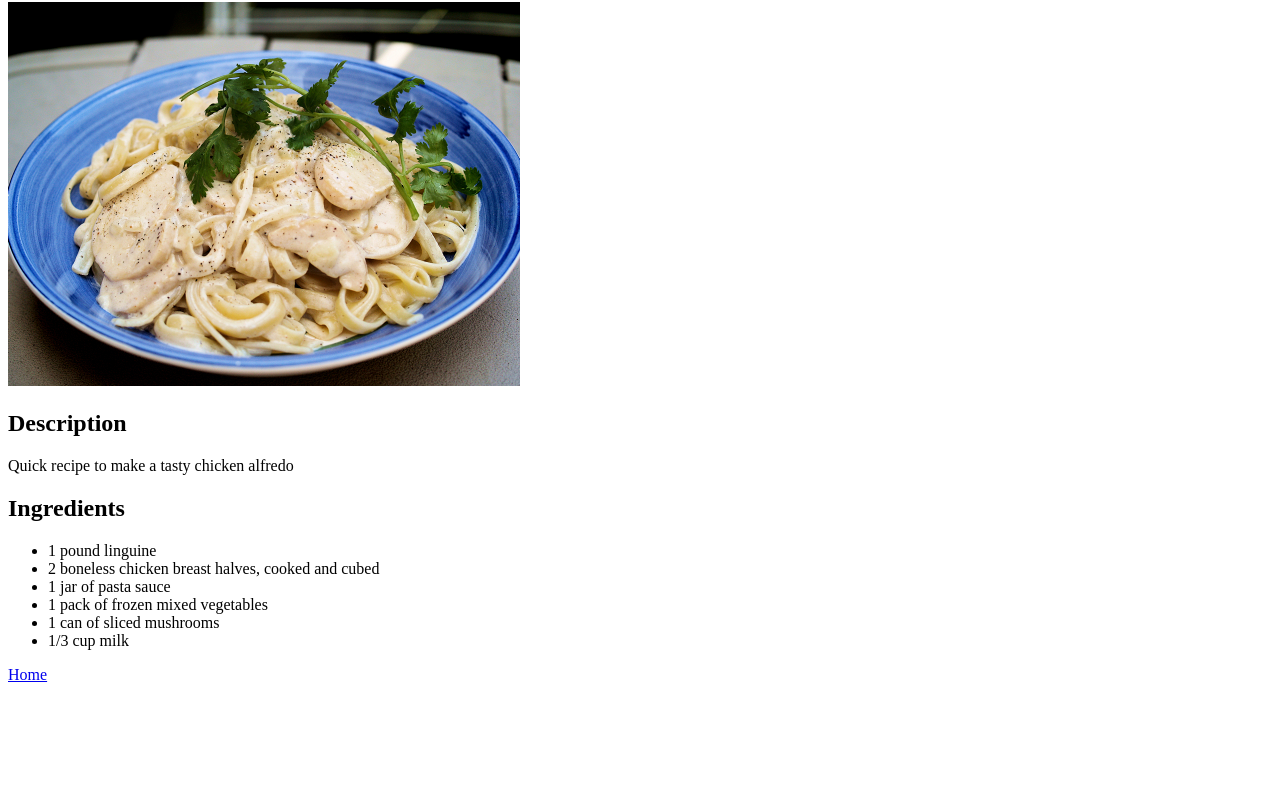
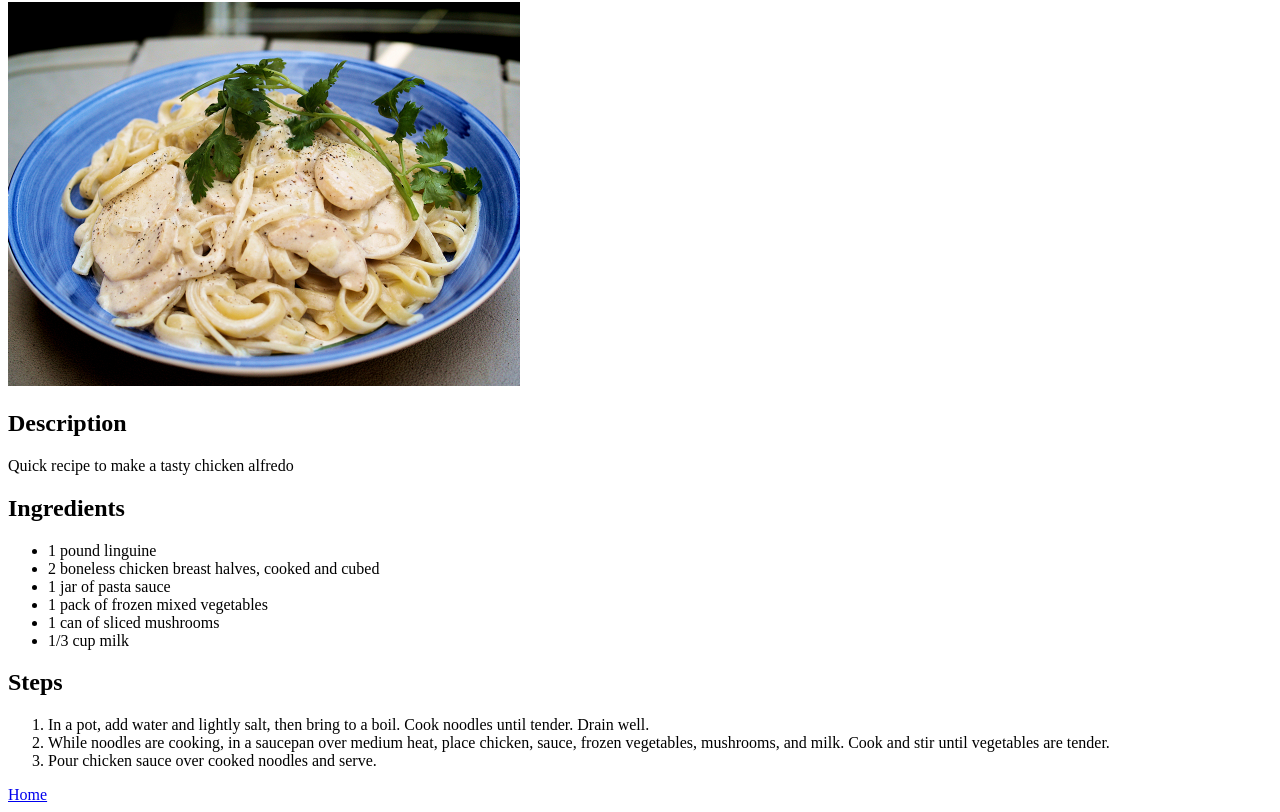
Before and after one commit to LucaX877/odin-recipes, a plain HTML site: page recipes/chicken-alfredo.html in a window 1280 px wide. Shown: the part 78-890 px from the top of the page. Before the commit the page ends 800 px from the top, so only its background shows below. Drawn offline with Linux system fonts and the light colour scheme.

Commit message:
Add chicken alfredo steps

```diff
--- a/recipes/chicken-alfredo.html
+++ b/recipes/chicken-alfredo.html
@@ -18,6 +18,12 @@
             <li>1 can of sliced mushrooms</li>
             <li>1/3 cup milk</li>
         </ul>
+        <h2>Steps</h2>
+        <ol>
+            <li>In a pot, add water and lightly salt, then bring to a boil. Cook noodles until tender. Drain well.</li>
+            <li>While noodles are cooking, in a saucepan over medium heat, place chicken, sauce, frozen vegetables, mushrooms, and milk. Cook and stir until vegetables are tender.</li>
+            <li>Pour chicken sauce over cooked noodles and serve.</li>
+        </ol>
         <a href="../index.html">Home</a>
     </body>
 </html>
```
